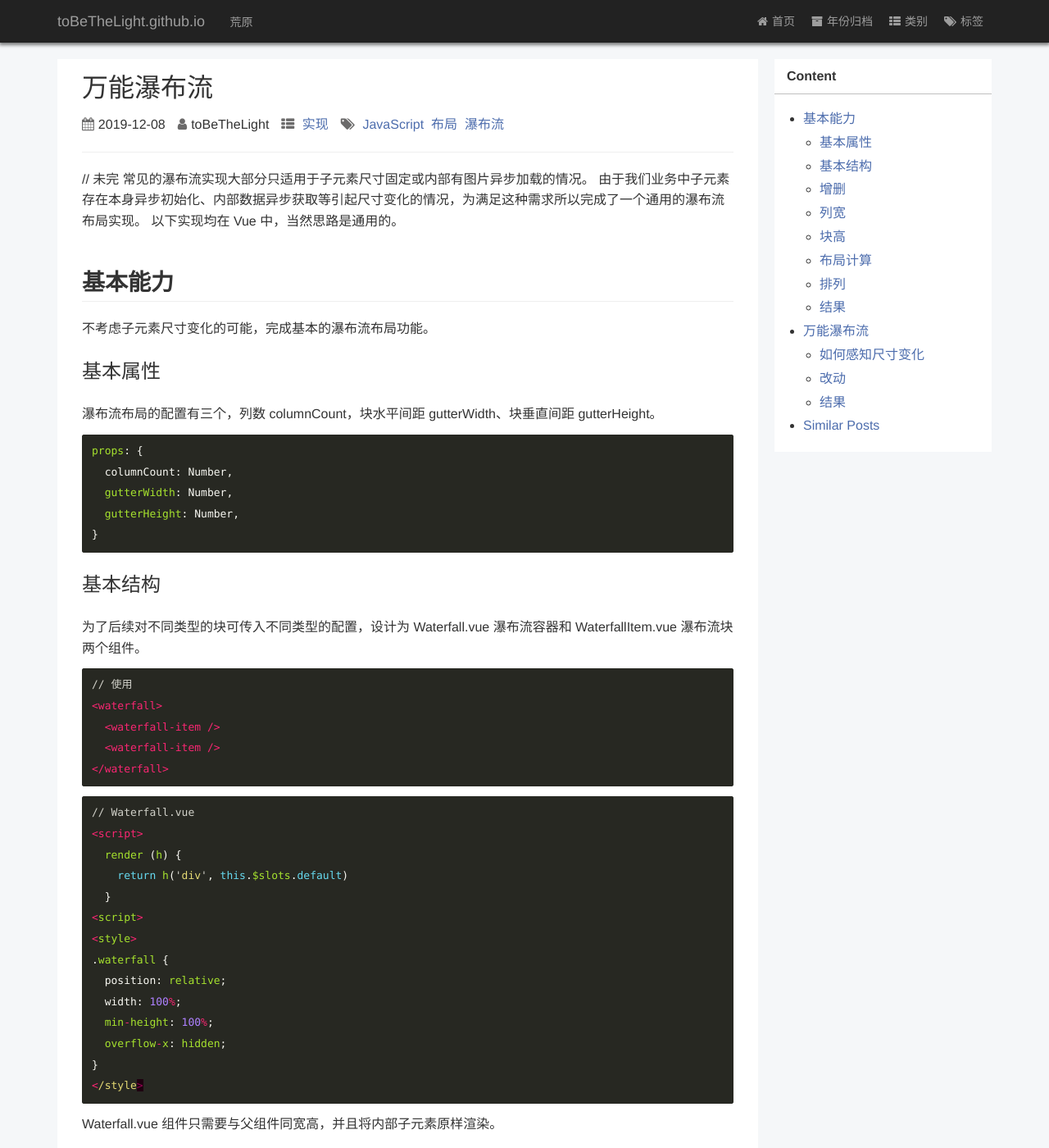
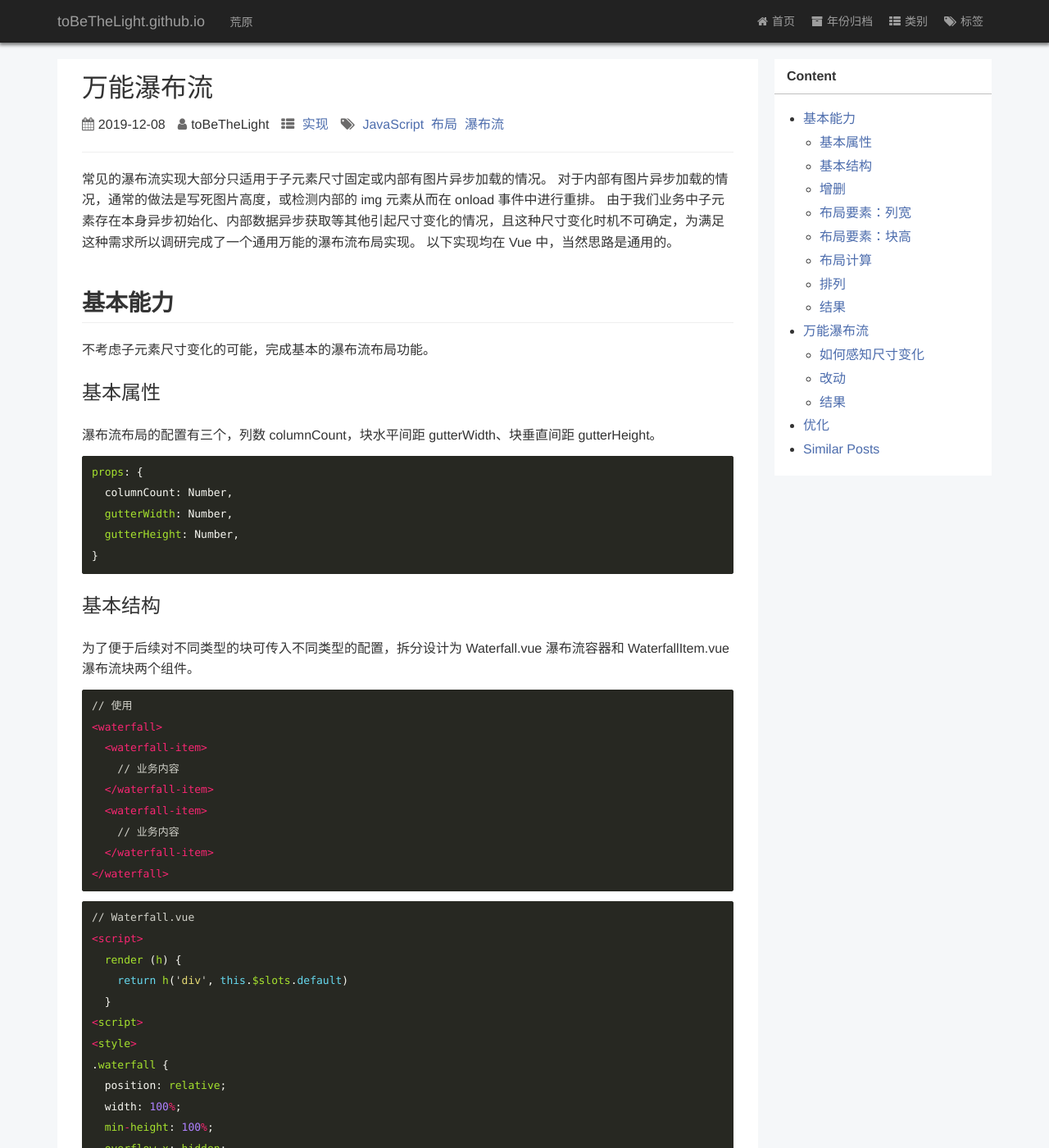
Before and after one commit to toBeTheLight/toBeTheLight.github.io, a Jekyll site: the page built from _posts/2019-12-08-万能瀑布流.md, in a window 1280 px wide and 1400 px high. Shown: the whole window at 82% size. Built offline with Jekyll 4.4.1, drawn with Linux system fonts in a browser that asks for light colours; a style sheet for code colours, icons or effects is not loaded; some of the changed text lies outside the part shown.

Commit message:
feat: complete

````diff
--- a/_posts/2019-12-08-万能瀑布流.md
+++ b/_posts/2019-12-08-万能瀑布流.md
@@ -9,9 +9,9 @@
 * content
 {:toc}
 
-// 未完
 常见的瀑布流实现大部分只适用于子元素尺寸固定或内部有图片异步加载的情况。
-由于我们业务中子元素存在本身异步初始化、内部数据异步获取等引起尺寸变化的情况，为满足这种需求所以完成了一个通用的瀑布流布局实现。
+对于内部有图片异步加载的情况，通常的做法是写死图片高度，或检测内部的 img 元素从而在 onload 事件中进行重排。
+由于我们业务中子元素存在本身异步初始化、内部数据异步获取等其他引起尺寸变化的情况，且这种尺寸变化时机不可确定，为满足这种需求所以调研完成了一个通用万能的瀑布流布局实现。
 以下实现均在 Vue 中，当然思路是通用的。
 
 
@@ -37,13 +37,17 @@
 
 ### 基本结构
 
-为了后续对不同类型的块可传入不同类型的配置，设计为 Waterfall.vue 瀑布流容器和 WaterfallItem.vue 瀑布流块两个组件。
+为了便于后续对不同类型的块可传入不同类型的配置，拆分设计为 Waterfall.vue 瀑布流容器和 WaterfallItem.vue 瀑布流块两个组件。
 
 ```html
 // 使用
 <waterfall>
-  <waterfall-item />
-  <waterfall-item />
+  <waterfall-item>
+    // 业务内容
+  </waterfall-item>
+  <waterfall-item>
+    // 业务内容
+  </waterfall-item>
 </waterfall>
 ```
 ```html
@@ -96,11 +100,12 @@
 }
 ```
 那么下面就要开始进行布局逻辑方法的编写。
+
 瀑布流布局受两个因素影响，每个块的宽度和每个块的高度，我们需要在适当的时候重新获取这两个维度的数据，其中块宽即列宽。
 
-### 列宽
+### 布局要素：列宽
 
-列宽受两个因素的影响，容器宽度和希望的列数，那么列宽明显就是一个计算属性，而容器宽度需要在初始化和窗口变化时重新获取。
+列宽受两个因素的影响，容器宽度和期望的列数，那么列宽明显就是一个计算属性，而容器宽度需要在初始化和窗口变化时重新获取。
 
 ```js
 // Waterfall.vue
@@ -131,7 +136,7 @@
 ```
 我们需要在窗口尺寸变化时重新获取容器宽度，也不要忘记在元素销毁时移除监听。
 
-### 块高
+### 布局要素：块高
 
 块高的获取时机有两个：获取新增的块的高度和列宽变化时重新获取所有。
 
@@ -258,7 +263,7 @@
 
 ### 结果
 
-至此，基本的瀑布流逻辑也就结束了，[使用现代浏览器点此预览](https://tobethelight.github.io/demo/layout/waterfall/simple/)
+至此，基本的瀑布流逻辑也就结束了，[使用现代浏览器点此预览](https://tobethelight.github.io/demo/layout/waterfall/simple/index.html)
 
 预览中定时向 Waterfall 中插入高度随机的 WaterfallItem。
 
@@ -357,3 +362,19 @@
 在父组件中只需要更新此元素的高度即可
 
 ### 结果
+
+至此，可动态感知尺寸变化的瀑布流也就基本完成了，[使用现代浏览器点此预览](https://tobethelight.github.io/demo/layout/waterfall/powerful/index.html)
+
+预览中定时修改部分 WaterfallItem 的字体大小。
+
+## 优化
+
+在以上实现之外还可以做一些其他优化，如：
+
+1. 通知 Waterfall.vue 添加的 add 和更新的 update 方法调用有充分触发的情况，可以合并。
+2. 按需监听尺寸变化，对 WaterfallItem 组件添加新的 props，如：
+  * 固定大小的就可以不绑定 scroll 监听，且不渲染 waterfall-item__shadow。
+  * 只会变化一次的可以对监听使用 once，并在后续更新时不再渲染 waterfall-item__shadow。
+3. 在布局计算完成前对 WaterfallItem 添加不可见 visibility: hidden。
+4. 在元素过多时，使用虚拟渲染的方式，只渲染在视图范围内的 WaterfallItem。
+5. 对应 keep-alive 的路由渲染，在 activated 和 deactivated 中进行重新排列的停止和激活，避免错误和不必要的开支。
````
Also changed, not shown: other parts of _posts/2019-12-08-万能瀑布流.md (+1 -1 lines).
